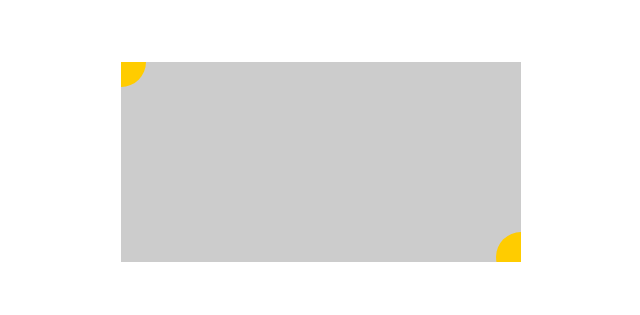
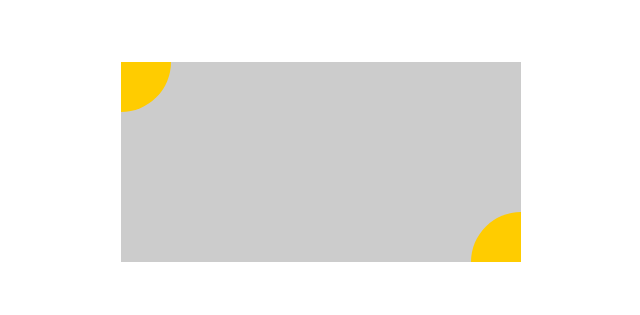
Before and after one commit to StarLoop/ife-task4-jack, a plain HTML site: page index.html in a window 1280 px wide. Shown: the part 238-553 px from the top of the page, without its empty margins (319-959 px from the left). Drawn offline with Linux system fonts and the light colour scheme.

Commit message:
Fix size

```diff
--- a/index.html
+++ b/index.html
@@ -16,14 +16,14 @@
 			overflow: hidden;
 		}
 		div {
-			width: 50px;
-			height: 50px;
+			width: 100px;
+			height: 100px;
 			border-radius: 100%;
 			background: #fc0;
 			position: relative;
 		}
-		.a {top: -25px; left: -25px;}
-		.b {left: 375px; top: 120px;}
+		.a {top: -50px; left: -50px;}
+		.b {left: 350px; top: 50px;}
 	</style>
 </head>
 <body>
```
